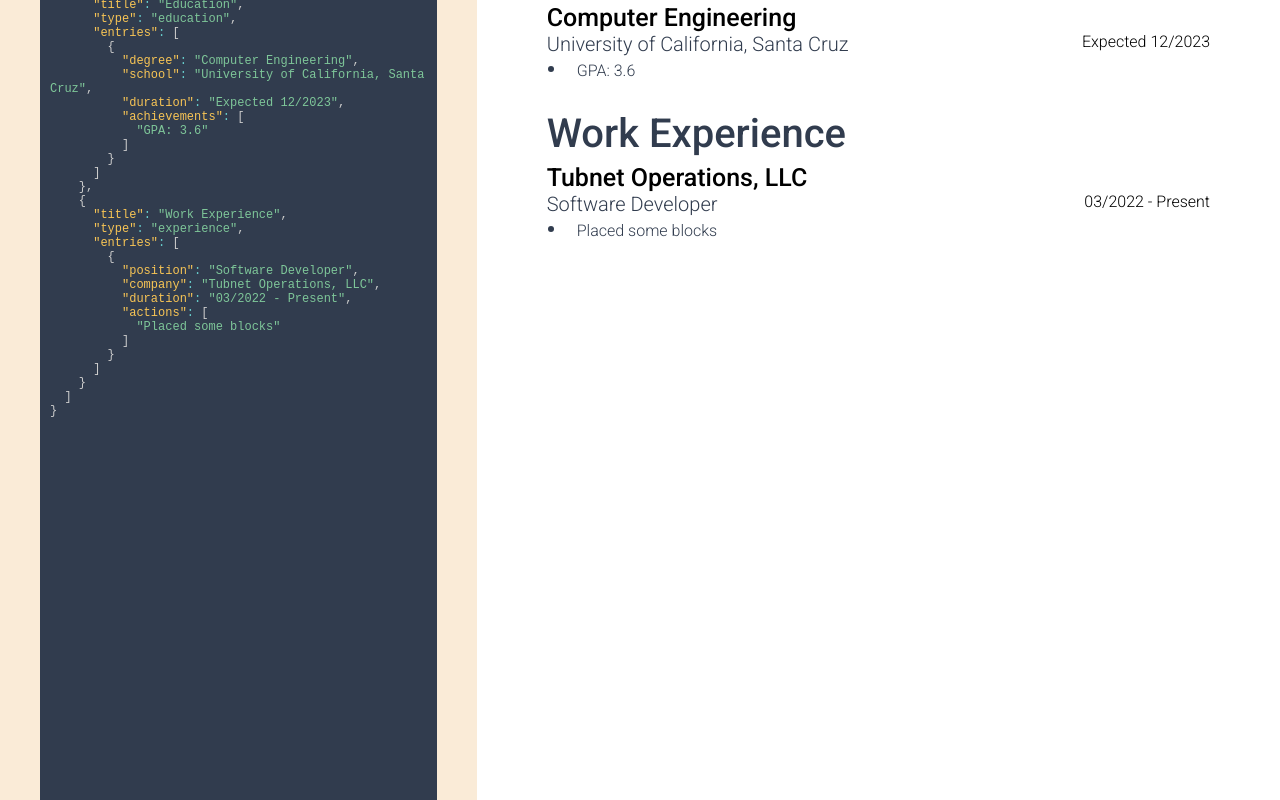
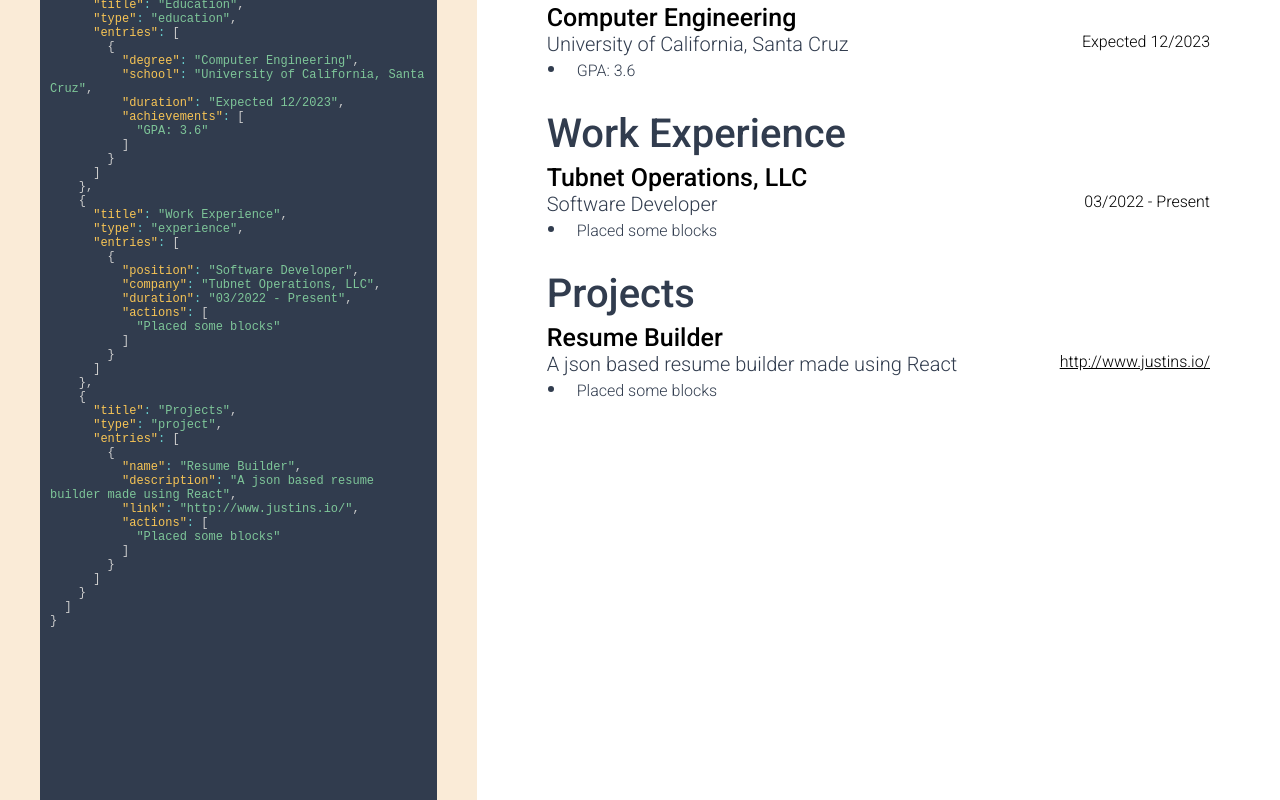
Before and after one commit to jtsus/resume-builder, a React (Create React App) app: page / in a window 1280 px wide. Shown: the part 556-1356 px from the top of the page. Built offline with nearby package versions, Linux system fonts and the light colour scheme.

Commit message:
Add project section

```diff
--- a/src/App.tsx
+++ b/src/App.tsx
@@ -59,6 +59,20 @@
                     ]
                 }
             ]
+        },
+        {
+            "title": "Projects",
+            "type": "project",
+            "entries": [
+                {
+                    "name": "Resume Builder",
+                    "description": "A json based resume builder made using React",
+                    "link": "http://www.justins.io/",
+                    "actions": [
+                        "Placed some blocks"
+                    ]
+                }
+            ]
         }
     ]
 }
--- a/src/Portfolio.tsx
+++ b/src/Portfolio.tsx
@@ -1,9 +1,10 @@
 import React from "react";
 import Info from "./components/Info";
-import {PortfolioData, SchoolEntry, WorkEntry} from "./types";
+import {PortfolioData, ProjectEntry, SchoolEntry, WorkEntry} from "./types";
 import Skill from "./components/Skill";
 import Experience from "./components/Experience";
 import Education from "./components/Education";
+import Project from "./components/Project";
 
 const Portfolio = ({data}: {data: PortfolioData}) => {
     return <div className="portfolio">
@@ -21,7 +22,7 @@
         {data.sections && (
             <div>
                 {data.sections.map((section, i) =>
-                        <div className="section">
+                        <div key={i} className="section">
                             <div className="section-header">{section.title}</div>
                             {section.type === 'skill' &&
                                 <div className="skill-holder">
@@ -29,13 +30,18 @@
                                 </div>
                             }
                             {section.type === 'education' &&
-                                <div className="education-holder">
+                                <div>
                                     {section.entries.map((info, i) => <Education key={i} content={info as SchoolEntry}/>)}
                                 </div>
                             }
                             {section.type === 'experience' &&
-                                <div className="experience">
+                                <div>
                                     {section.entries.map((info, i) => <Experience key={i} content={info as WorkEntry}/>)}
+                                </div>
+                            }
+                            {section.type === 'project' &&
+                                <div>
+                                    {section.entries.map((info, i) => <Project key={i} content={info as ProjectEntry}/>)}
                                 </div>
                             }
                         </div>
--- /dev/null
+++ b/src/components/Project.tsx
@@ -0,0 +1,15 @@
+import React from "react";
+import {ProjectEntry} from "../types";
+
+const Project = ({content}: { content: ProjectEntry }) => (
+    <div className="project">
+        <div className="company">{content.name}</div>
+        <div className="spaced-line">
+            <div className="position">{content.description}</div>
+            <a className="duration" href={content.link}>{content.link}</a>
+        </div>
+        {content.actions.map((action, i) => <div className="action" key={i}>{action}</div>)}
+    </div>
+)
+
+export default Project;
```
Also changed, not shown: src/types.ts (+9 -2 lines).
